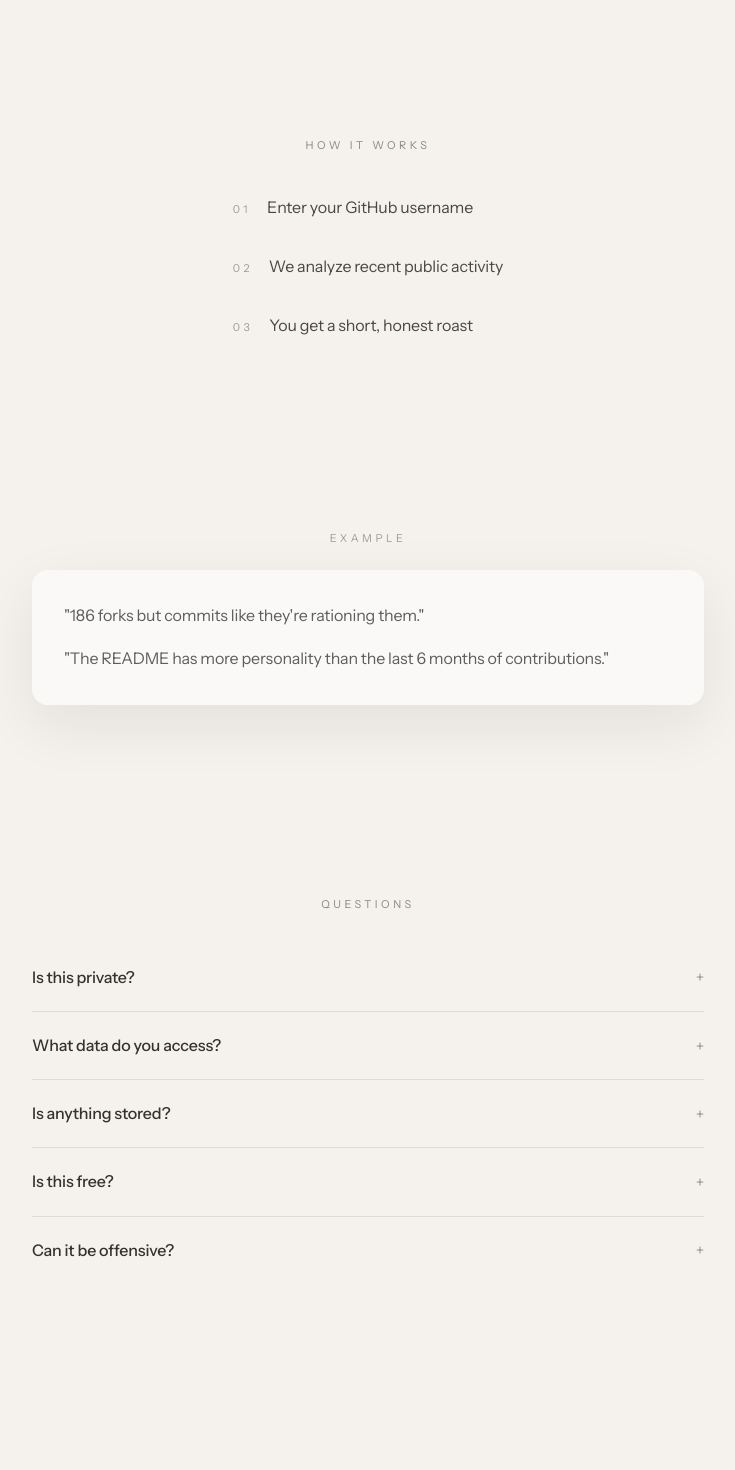
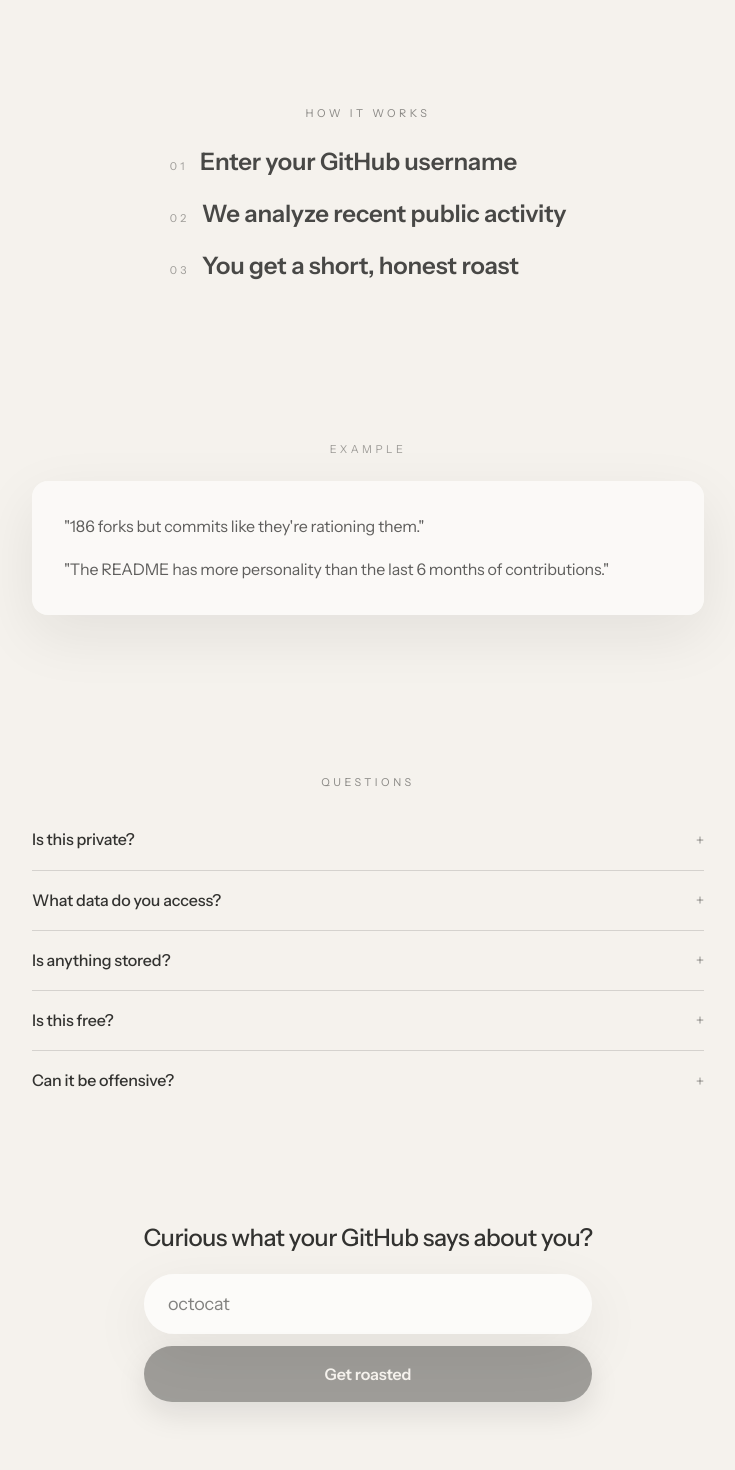
Before and after one commit to carnifex-cmd/roastGit, a Next.js app: page / in a window 1280 px wide. Shown: the part 1400-2870 px from the top of the page, without its empty margins (272-1007 px from the left). Built offline with nearby package versions, Linux system fonts and the light colour scheme.

Commit message:
meaningful-ui-updates

```diff
--- a/src/components/FAQSection.tsx
+++ b/src/components/FAQSection.tsx
@@ -33,14 +33,14 @@
     }, []);
 
     return (
-        <section className="px-6 py-24">
-            <div className="mx-auto flex max-w-2xl flex-col gap-8">
+        <section className="px-6 py-16">
+            <div className="mx-auto flex max-w-2xl flex-col gap-5">
                 <p className="text-center text-micro uppercase text-ink/50">
                     Questions
                 </p>
-                <div className="divide-y divide-ink/10">
+                <div className="divide-y divide-ink/15">
                     {faqs.map((faq, index) => (
-                        <div key={index} className="py-5">
+                        <div key={index} className="py-4">
                             <button
                                 onClick={() => toggle(index)}
                                 className="flex w-full items-center justify-between text-left"
@@ -53,7 +53,7 @@
                                 </span>
                             </button>
                             <div
-                                className={`overflow-hidden transition-all duration-150 ease-out ${openIndex === index ? "mt-3 max-h-40 opacity-100" : "max-h-0 opacity-0"
+                                className={`overflow-hidden transition-all duration-150 ease-out ${openIndex === index ? "mt-2 max-h-40 opacity-100" : "max-h-0 opacity-0"
                                     }`}
                             >
                                 <p className="text-body text-ink/70">{faq.answer}</p>
--- a/src/components/HowItWorks.tsx
+++ b/src/components/HowItWorks.tsx
@@ -6,16 +6,16 @@
 
 export function HowItWorks() {
     return (
-        <section className="px-6 py-24">
-            <div className="mx-auto flex max-w-xl flex-col items-center gap-10">
+        <section className="px-6 py-16">
+            <div className="mx-auto flex max-w-xl flex-col items-center gap-6">
                 <p className="text-micro uppercase text-ink/50">How it works</p>
-                <ol className="flex flex-col gap-8">
+                <ol className="flex flex-col gap-5">
                     {steps.map((step, index) => (
-                        <li key={index} className="flex items-baseline gap-4">
+                        <li key={index} className="flex items-baseline gap-3">
                             <span className="text-micro text-ink/40">
                                 {String(index + 1).padStart(2, "0")}
                             </span>
-                            <span className="text-body text-ink/80">{step}</span>
+                            <span className="text-2xl font-semibold text-ink/80">{step}</span>
                         </li>
                     ))}
                 </ol>
--- a/src/components/SecondaryCTA.tsx
+++ b/src/components/SecondaryCTA.tsx
@@ -21,9 +21,9 @@
     }
 
     return (
-        <section className="px-6 py-24">
-            <div className="mx-auto flex max-w-xl flex-col items-center gap-8 text-center">
-                <p className="text-headline font-medium tracking-tightish text-ink/90">
+        <section className="px-6 pt-12 pb-20">
+            <div className="mx-auto flex max-w-xl flex-col items-center gap-5 text-center">
+                <p className="text-xl sm:text-2xl font-medium tracking-tightish text-ink/90">
                     Curious what your GitHub says about you?
                 </p>
                 <form onSubmit={handleSubmit} className="w-full max-w-md">
@@ -33,13 +33,13 @@
                             onChange={(event) => setValue(event.target.value)}
                             onBlur={() => setTouched(true)}
                             placeholder="octocat"
-                            className="w-full rounded-full bg-white/70 px-5 py-3 text-base text-ink shadow-soft outline-none ring-1 ring-transparent transition focus:ring-2 focus:ring-accent"
+                            className="w-full rounded-full bg-white/70 px-6 py-4 text-lg text-ink shadow-soft outline-none ring-1 ring-transparent transition focus:ring-2 focus:ring-accent"
                             aria-invalid={showError}
                         />
                         <button
                             type="submit"
                             disabled={!isValid}
-                            className="rounded-full bg-ink px-5 py-3 text-sm font-semibold text-paper shadow-lift transition hover:translate-y-[-1px] disabled:cursor-not-allowed disabled:bg-ink/40"
+                            className="rounded-full bg-ink px-6 py-4 text-base font-semibold text-paper shadow-lift transition hover:translate-y-[-1px] disabled:cursor-not-allowed disabled:bg-ink/40"
                         >
                             Get roasted
                         </button>
```
